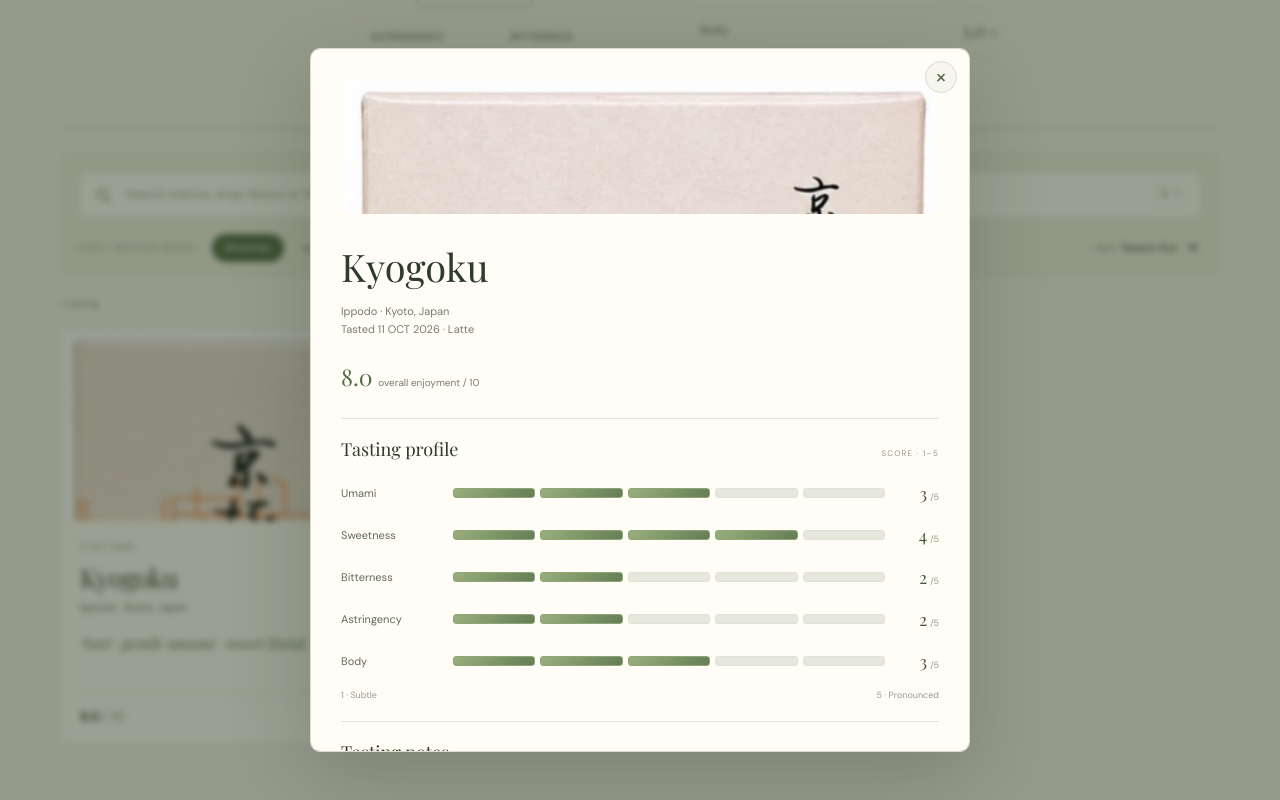
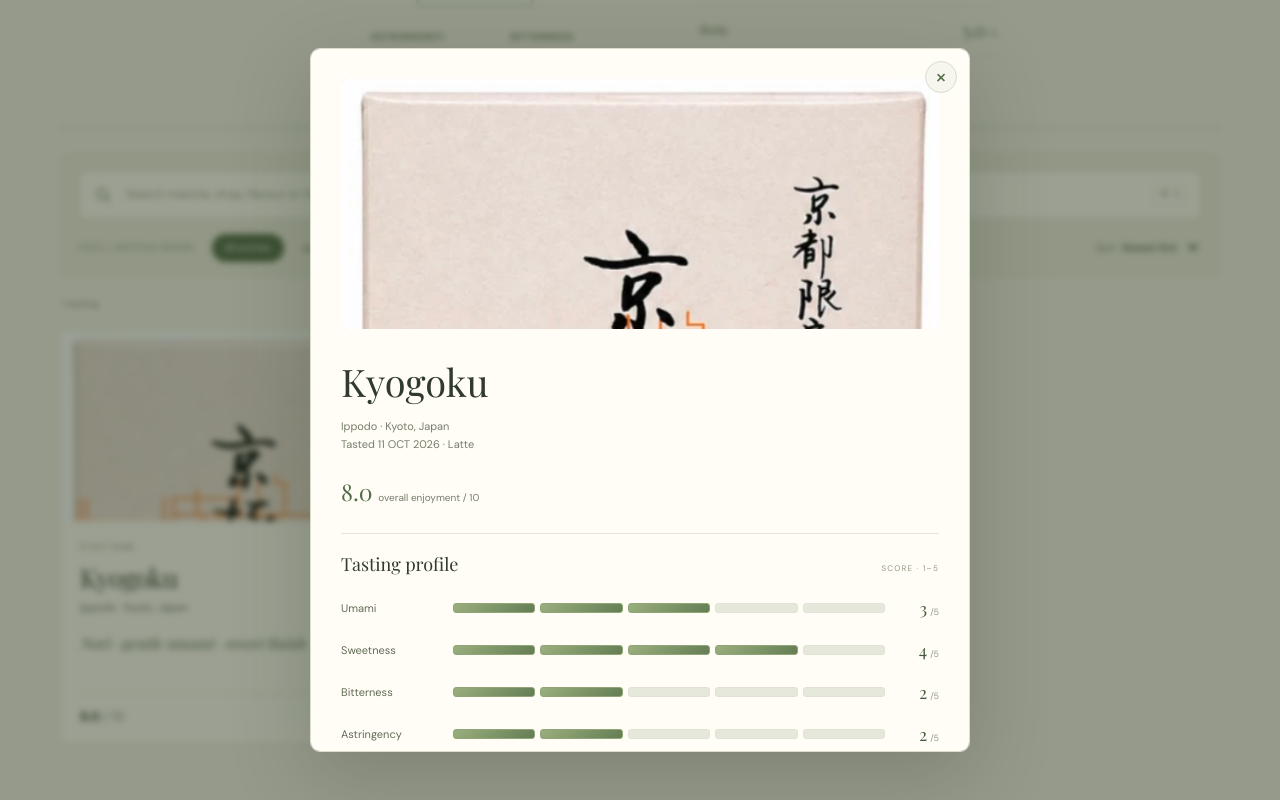
Before and after one commit to berylyee/Matchadiary, a plain HTML site: page index.html in a window 1280 px wide. Both pictures are taken after a click on the button 246 px from the left and 968 px from the top of the page. Shown: the part 432-1232 px from the top of the page. Drawn offline with nearby package versions, Linux system fonts and the light colour scheme.

Commit message:
Add files via upload

```diff
--- a/styles.css
+++ b/styles.css
@@ -73,3 +73,17 @@
 .card-art .product-photo{position:relative;inset:auto;width:auto;height:100%;max-width:100%;object-fit:contain;display:block;z-index:0}
 .dialog-art .product-photo{position:relative;width:auto;height:100%;max-width:100%;object-fit:contain;display:block}
 .dialog-rating.enjoyment-top{margin:0 0 16px;font-size:23px}
+
+/* Keep the full packaging photo visible in both archive cards and entry dialog. */
+.card-art .product-photo,
+.dialog-art .product-photo {
+  width: 100%;
+  height: 100%;
+  max-width: 100%;
+  max-height: 100%;
+  object-fit: contain;
+  object-position: center;
+  display: block;
+}
+.dialog-art { height: 250px; }
+@media (max-width: 650px) { .dialog-art { height: 190px; } }
```
